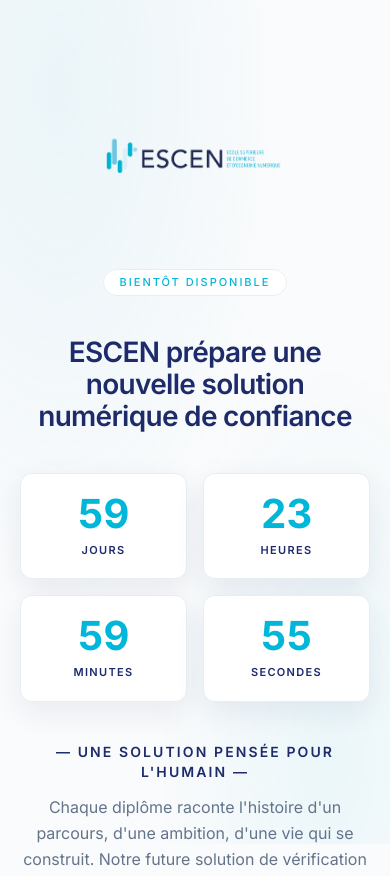
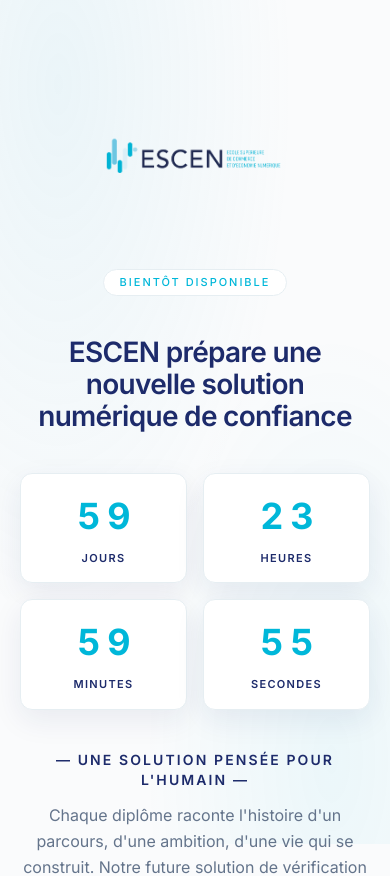
Before and after one commit to BROU01/comming-soon-page, a Next.js app: page / in a window 390 px wide. Shown: the top 876 px of the page. Built offline with nearby package versions, Linux system fonts and the light colour scheme.

Commit message:
fix(timer): timer slide-up style iphone/calendrier avec design cyan/blanc d'origine

```diff
--- a/src/app/globals.css
+++ b/src/app/globals.css
@@ -61,7 +61,7 @@
 
 @keyframes pulse-soft {
   0%, 100% { opacity: 1; }
-  50% { opacity: 0.7; }
+  50% { opacity: 0.3; }
 }
 
 @keyframes digit-pop {
@@ -94,18 +94,14 @@
   z-index: 0;
 }
 
-/* ============================================================
-   Focus ring — consistent across the app
-   ============================================================ */
+/* Focus ring */
 :focus-visible {
   outline: 2px solid var(--color-escen-cyan);
   outline-offset: 3px;
   border-radius: 6px;
 }
 
-/* ============================================================
-   Reduced motion — respect user preference
-   ============================================================ */
+/* Reduced motion */
 @media (prefers-reduced-motion: reduce) {
   *,
   *::before,
@@ -117,9 +113,80 @@
   }
 }
 
-/* ============================================================
-   Font-face smoothing for Inter
-   ============================================================ */
+/* Font-face smoothing */
 @supports (font-variation-settings: normal) {
   :root { font-family: "InterVariable", sans-serif; }
 }
+
+/* ============================================================
+   iPhone / iOS Calendar Minuteur Clock — Original ESCEN Design
+   (White background cards, Cyan digits, Navy labels)
+   ============================================================ */
+
+/* --- Each digit slot --- */
+.digit-slot {
+  position: relative;
+  width: 1.75rem;
+  height: 3rem;
+  display: flex;
+  align-items: center;
+  justify-content: center;
+  overflow: hidden;
+}
+
+@media (min-width: 640px) {
+  .digit-slot {
+    width: 2.5rem;
+    height: 4.25rem;
+  }
+}
+
+/* --- Number inside slot --- */
+.number {
+  position: absolute;
+  inset: 0;
+  display: flex;
+  align-items: center;
+  justify-content: center;
+  font-size: clamp(2.25rem, 5.5vw, 3.75rem);
+  font-weight: 700;
+  color: var(--color-escen-cyan);
+  font-variant-numeric: tabular-nums;
+  line-height: 1;
+  will-change: transform, opacity;
+}
+
+/* --- iPhone / iOS Calendar Slide-Up Vertical Animations --- */
+.animate-slide-up-out {
+  animation: iphone-slide-out 0.65s cubic-bezier(0.2, 0.8, 0.2, 1) forwards;
+}
+
+.animate-slide-up-in {
+  animation: iphone-slide-in 0.65s cubic-bezier(0.2, 0.8, 0.2, 1) forwards;
+}
+
+@keyframes iphone-slide-out {
+  0% {
+    transform: translateY(0%) scale(1);
+    opacity: 1;
+    filter: blur(0px);
+  }
+  100% {
+    transform: translateY(-120%) scale(0.85);
+    opacity: 0;
+    filter: blur(2px);
+  }
+}
+
+@keyframes iphone-slide-in {
+  0% {
+    transform: translateY(120%) scale(0.85);
+    opacity: 0;
+    filter: blur(2px);
+  }
+  100% {
+    transform: translateY(0%) scale(1);
+    opacity: 1;
+    filter: blur(0px);
+  }
+}
--- a/src/components/CountdownTimer.tsx
+++ b/src/components/CountdownTimer.tsx
@@ -8,7 +8,7 @@
 const STORAGE_KEY = "escen_launch_date";
 const DURATION_MS = 60 * 24 * 60 * 60 * 1000; // 60 jours ≈ 2 mois
 const TICK_MS = 1_000;
-const LIVE_ANNOUNCE_INTERVAL = 60; // annonce ARIA toutes les 60s
+const LIVE_ANNOUNCE_INTERVAL = 60;
 
 /* ============================================================
    Types
@@ -35,7 +35,76 @@
 }
 
 /* ============================================================
-   Component
+   FlipDigitSlot — iPhone / iOS Calendar Slide-Up Digit Slot
+   ============================================================ */
+function FlipDigitSlot({ digit }: { digit: string }) {
+  const prevDigitRef = useRef(digit);
+  const [animating, setAnimating] = useState(false);
+  const [prevDigit, setPrevDigit] = useState(digit);
+
+  useEffect(() => {
+    if (prevDigitRef.current !== digit) {
+      setPrevDigit(prevDigitRef.current);
+      prevDigitRef.current = digit;
+      setAnimating(true);
+
+      const timer = setTimeout(() => {
+        setAnimating(false);
+      }, 650);
+
+      return () => clearTimeout(timer);
+    }
+  }, [digit]);
+
+  return (
+    <div className="digit-slot">
+      {animating && (
+        <div key={`prev-${prevDigit}`} className="number animate-slide-up-out">
+          {prevDigit}
+        </div>
+      )}
+      <div
+        key={`curr-${digit}-${animating}`}
+        className={`number ${animating ? "animate-slide-up-in" : ""}`}
+      >
+        {digit}
+      </div>
+    </div>
+  );
+}
+
+/* ============================================================
+   TimerCard — Card per unit with white background & cyan text
+   ============================================================ */
+function TimerCard({
+  value,
+  label,
+  id,
+}: {
+  value: number;
+  label: string;
+  id: string;
+}) {
+  const time = pad(value);
+
+  return (
+    <div
+      className="bg-white border border-escen-border rounded-xl md:rounded-2xl shadow-[0_10px_30px_rgba(29,43,107,0.08)] p-4 sm:p-5 flex flex-col items-center justify-center gap-2 min-w-0 transition-transform duration-300 hover:scale-[1.02]"
+      data-testid={id}
+    >
+      <div className="flex gap-0.5 sm:gap-1 overflow-hidden py-0.5">
+        <FlipDigitSlot digit={time[0]} />
+        <FlipDigitSlot digit={time[1]} />
+      </div>
+      <span className="text-[0.6875rem] font-semibold uppercase tracking-[0.12em] text-escen-navy">
+        {label}
+      </span>
+    </div>
+  );
+}
+
+/* ============================================================
+   Main Component: CountdownTimer
    ============================================================ */
 export default function CountdownTimer() {
   const [targetTime, setTargetTime] = useState<number | null>(null);
@@ -44,7 +113,7 @@
   const tickCount = useRef(0);
   const intervalRef = useRef<ReturnType<typeof setInterval> | null>(null);
 
-  /* --- Établir ou lire la date cible --- */
+  /* --- Read or set launch date --- */
   useEffect(() => {
     try {
       const stored = localStorage.getItem(STORAGE_KEY);
@@ -58,12 +127,11 @@
         setTargetTime(target);
       }
     } catch {
-      // localStorage indisponible (mode privé) → date de session
       setTargetTime(Date.now() + DURATION_MS);
     }
   }, []);
 
-  /* --- Tick --- */
+  /* --- Tick function --- */
   const tick = useCallback(() => {
     if (!targetTime) return;
 
@@ -82,7 +150,7 @@
     tickCount.current++;
   }, [targetTime]);
 
-  /* --- Démarrer / arrêter l'interval --- */
+  /* --- Start/stop timer interval --- */
   useEffect(() => {
     if (!targetTime) return;
 
@@ -97,7 +165,7 @@
     };
   }, [targetTime, tick]);
 
-  /* --- Pause quand l'onglet est caché --- */
+  /* --- Pause when tab is hidden --- */
   useEffect(() => {
     const handleVisibility = () => {
       if (document.hidden) {
@@ -117,25 +185,23 @@
     return () => document.removeEventListener("visibilitychange", handleVisibility);
   }, [targetTime, tick]);
 
-  /* --- États vides (SSR / chargement) --- */
+  /* --- Loading / SSR State --- */
   if (!targetTime || (!isLaunched && !segments)) {
     return (
-      <div className="grid grid-cols-2 md:grid-cols-4 gap-4 md:gap-6 w-full max-w-[640px]" role="group" aria-label="Compte à rebours">
-        {["Jours", "Heures", "Minutes", "Secondes"].map((label) => (
-          <div key={label} className="bg-white border border-escen-border rounded-xl shadow-[0_10px_30px_rgba(29,43,107,0.08)] p-5 md:p-6 flex flex-col items-center gap-2">
-            <span className="text-3xl md:text-5xl lg:text-6xl font-bold text-escen-cyan tabular-nums leading-none">
-              --
-            </span>
-            <span className="text-[0.6875rem] font-semibold uppercase tracking-[0.12em] text-escen-navy">
-              {label}
-            </span>
-          </div>
-        ))}
+      <div
+        className="grid grid-cols-2 md:grid-cols-4 gap-4 md:gap-6 w-full max-w-[640px]"
+        role="group"
+        aria-label="Compte à rebours"
+      >
+        <TimerCard value={0} label="Jours" id="countdown-days" />
+        <TimerCard value={0} label="Heures" id="countdown-hours" />
+        <TimerCard value={0} label="Minutes" id="countdown-minutes" />
+        <TimerCard value={0} label="Secondes" id="countdown-seconds" />
       </div>
     );
   }
 
-  /* --- État lancé --- */
+  /* --- Launched State --- */
   if (isLaunched) {
     return (
       <div
@@ -149,7 +215,7 @@
     );
   }
 
-  /* --- Timer actif --- */
+  /* --- Active Timer State --- */
   const needsAnnounce = tickCount.current % LIVE_ANNOUNCE_INTERVAL === 0;
 
   return (
@@ -159,39 +225,13 @@
         role="group"
         aria-label="Compte à rebours avant la mise en ligne"
       >
-        {/* Jours */}
-        <TimerCard
-          value={segments!.days}
-          label="Jours"
-          id="countdown-days"
-        />
-        {/* Heures */}
-        <TimerCard
-          value={segments!.hours}
-          label="Heures"
-          id="countdown-hours"
-        />
-        {/* Minutes */}
-        <TimerCard
-          value={segments!.minutes}
-          label="Minutes"
-          id="countdown-minutes"
-        />
-        {/* Secondes */}
-        <TimerCard
-          value={segments!.seconds}
-          label="Secondes"
-          id="countdown-seconds"
-        />
+        <TimerCard value={segments!.days} label="Jours" id="countdown-days" />
+        <TimerCard value={segments!.hours} label="Heures" id="countdown-hours" />
+        <TimerCard value={segments!.minutes} label="Minutes" id="countdown-minutes" />
+        <TimerCard value={segments!.seconds} label="Secondes" id="countdown-seconds" />
       </div>
 
-      {/* Annonce ARIA — discrète, une fois par minute */}
-      <p
-        className="sr-only"
-        aria-live="polite"
-        aria-atomic="true"
-        role="status"
-      >
+      <p className="sr-only" aria-live="polite" aria-atomic="true" role="status">
         {needsAnnounce
           ? `Il reste ${segments!.days} jours, ${segments!.hours} heures et ${segments!.minutes} minutes.`
           : ""}
@@ -199,33 +239,3 @@
     </div>
   );
 }
-
-/* ============================================================
-   TimerCard — sous-composant
-   ============================================================ */
-function TimerCard({
-  value,
-  label,
-  id,
-}: {
-  value: number;
-  label: string;
-  id: string;
-}) {
-  return (
-    <div
-      className="bg-white border border-escen-border rounded-xl shadow-[0_10px_30px_rgba(29,43,107,0.08)] p-5 md:p-6 flex flex-col items-center gap-2 min-w-0"
-      data-testid={id}
-    >
-      <span
-        className="text-[clamp(2.5rem,6vw,4rem)] font-bold text-escen-cyan tabular-nums leading-none transition-all duration-160"
-        key={value}
-      >
-        {pad(value)}
-      </span>
-      <span className="text-[0.6875rem] font-semibold uppercase tracking-[0.12em] text-escen-navy">
-        {label}
-      </span>
-    </div>
-  );
-}
```
